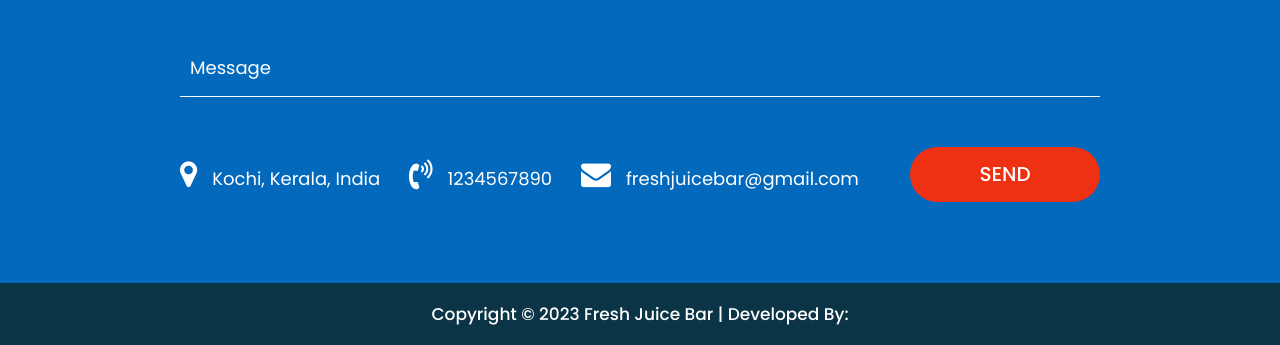
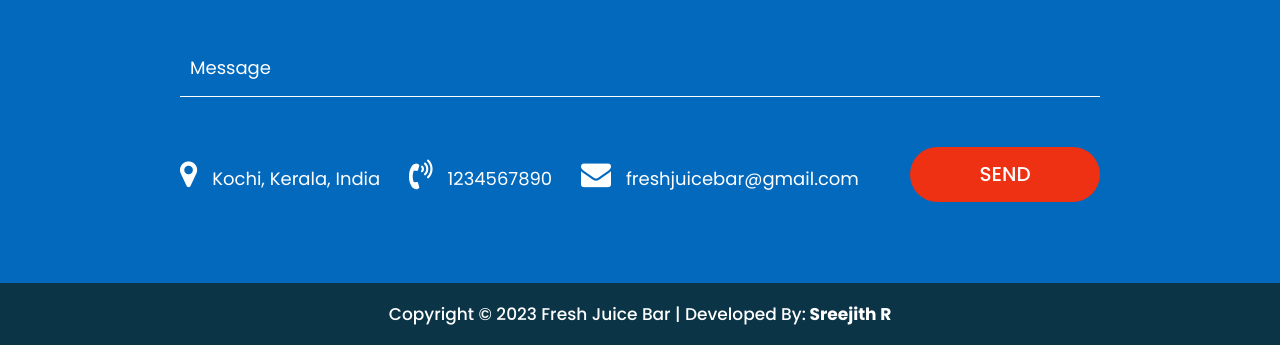
Before and after one commit to sreejith-jithu/freshjuicebar, a plain HTML site: page juice.html in a window 1280 px wide. Shown: the part 1672-2017 px from the top of the page. Drawn offline with nearby package versions, Linux system fonts and the light colour scheme.

Commit message:
juice edited

```diff
--- a/juice.html
+++ b/juice.html
@@ -207,7 +207,7 @@
                <div class="container">
                   <div class="row">
                      <div class="col-md-12">
-                        <p>Copyright © 2023 Fresh Juice Bar | Developed By:<a href="https://sreejith-jithu.github.io/static-/" Sreejith R</a></p>
+                        <p>Copyright © 2023 Fresh Juice Bar | Developed By:<a href="https://sreejith-jithu.github.io/static-/"><strong> Sreejith R</strong></a></p>
                      </div>
                   </div>
                </div>
```
